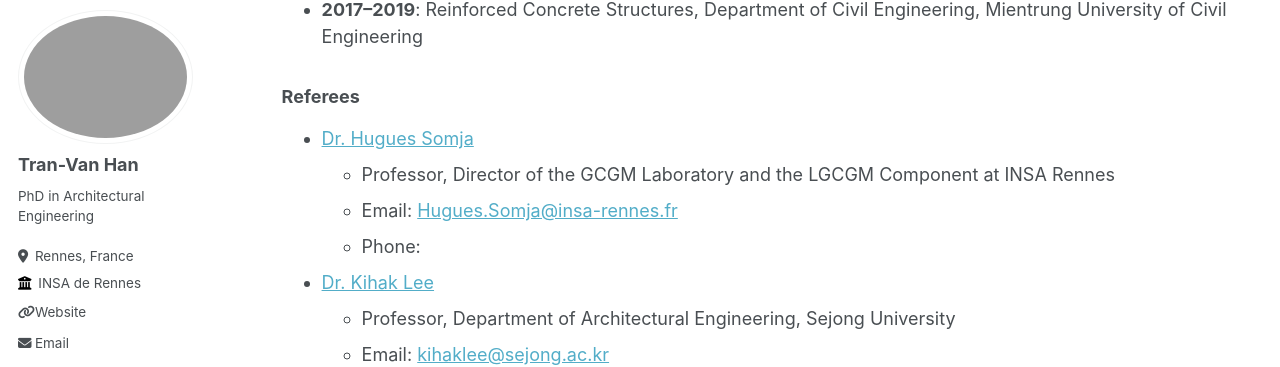
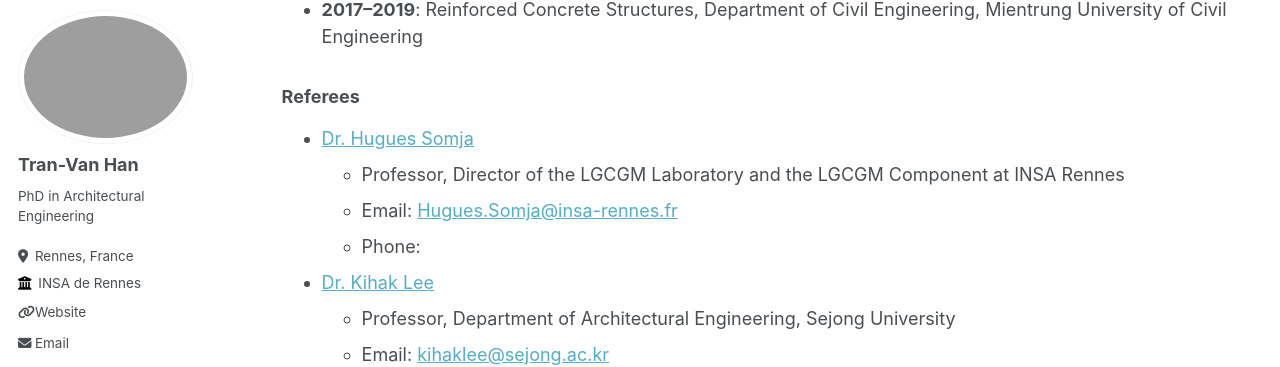
Before and after one commit to tranhan1405/tranhan1405.github.io, a Jekyll site: the page built from _pages/cv.md, in a window 1280 px wide and 900 px high, scrolled down 4303 px. Shown: the part 96-463 px from the top of the window. Built offline with Jekyll 4.4.1, drawn with Linux system fonts in a browser that asks for light colours; some web fonts are replaced.

Commit message:
Update cv.md

```diff
--- a/_pages/cv.md
+++ b/_pages/cv.md
@@ -120,7 +120,7 @@ redirect_from:
 ### Referees
 
 - [Dr. Hugues Somja](https://www.insa-rennes.fr/lgcgm-1.html)
-  - Professor, Director of the GCGM Laboratory and the LGCGM Component at INSA Rennes
+  - Professor, Director of the LGCGM Laboratory and the LGCGM Component at INSA Rennes
   - Email: [Hugues.Somja@insa-rennes.fr](mailto:Hugues.Somja@insa-rennes.fr)
   - Phone:
 
```
